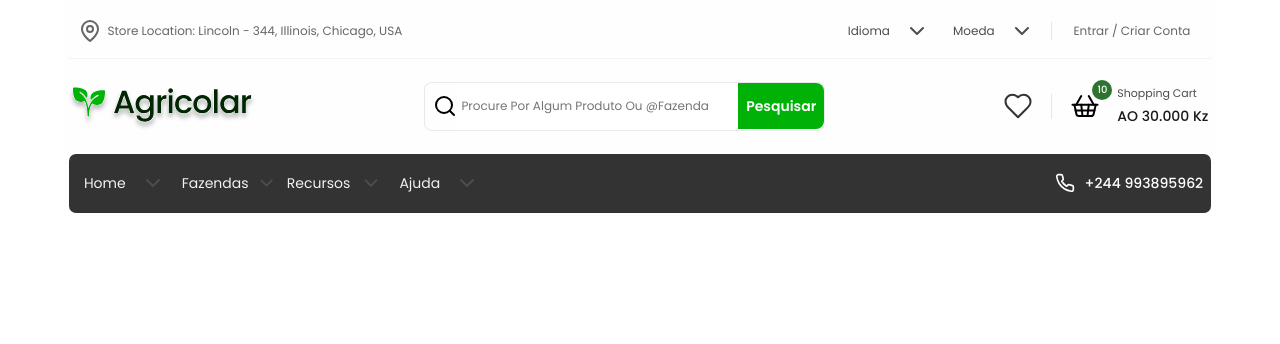
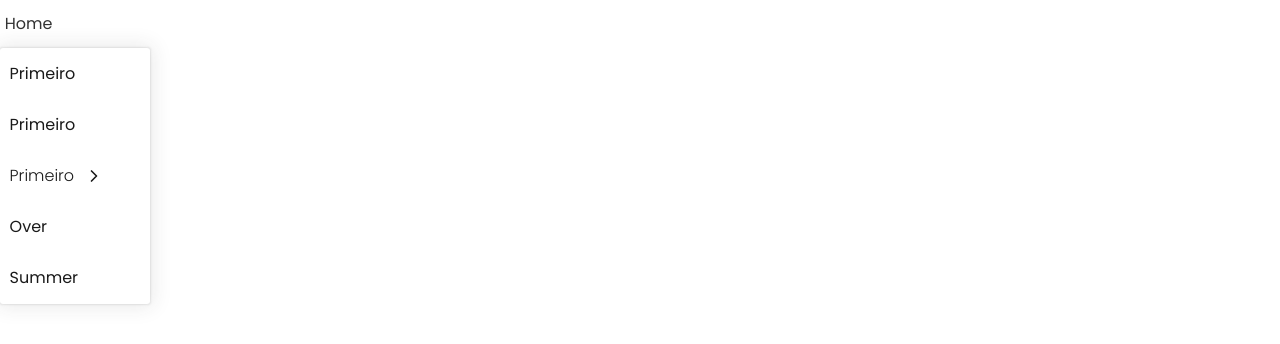
Before and after one commit to delciocapolo/agricolar, a React (Vite) app: page / in a window 1280 px wide. Shown: the top 344 px of the page. Built offline with nearby package versions, Linux system fonts and the light colour scheme.

Commit message:
improving the MultiMenu

```diff
--- a/package.json
+++ b/package.json
@@ -30,6 +30,7 @@
     "zod": "^3.22.4"
   },
   "devDependencies": {
+    "@emotion/babel-plugin": "^11.11.0",
     "@types/lodash": "^4",
     "@types/react": "^18.2.43",
     "@types/react-dom": "^18.2.17",
--- a/src/App.tsx
+++ b/src/App.tsx
@@ -1,5 +1,6 @@
 // import { MenuToggle } from "./components/main-components/MenuToggle/MenuToggle";
-import Menu from "./components/main-components/Navigation/Menu";
+import { MultiMenu } from "./components/main-components/MenuToggle/MenuToggle";
+// import Menu from "./components/main-components/Navigation/Menu";
 // import { IMediaCard } from "./components/main-components/TeamCard/interfaces/interface";
 
 const App = () => {
@@ -24,7 +25,7 @@ const App = () => {
 
   return (
     <>
-      <Menu />
+      <MultiMenu />
     </>
   );
 };
--- a/src/components/main-components/MenuToggle/MenuToggle.tsx
+++ b/src/components/main-components/MenuToggle/MenuToggle.tsx
@@ -129,3 +129,155 @@ export const MenuToggle: FC<IMenuToggle> = ({ title = 'Menu', items }) => {
         </MenuToggleContainer>
     )
 };
+
+export const MultiMenu = () => {
+    const MenuBar = styled['div']`
+        // background-color: #333;
+        width: fit-content;
+        // min-width: 65px;
+        // min-height: 35px;
+    `;
+    const List = styled['ul']`
+        list-style: none;
+    `;
+    const Item = styled['li']`
+        // padding: 10px 30px;
+        position: relative;
+
+        & > a {
+            padding: 0 0.3rem;
+            display: block;
+            line-height: 3;
+            color: #333;
+            text-decoration: none;
+        }
+
+        &:hover > .dropdown-menu {
+            display: block;
+        }
+
+        &:hover > .dropdown-menu > ul > li {
+            width: 150px;
+            padding: 0 0.5rem;
+        }
+        &:hover > .dropdown-menu > ul > li > a {
+            display: block;
+            line-height: 3;
+            padding: 0.1rem;
+        }
+    `;
+
+    const LinkItem = styled['a']`
+        font: var(--Body-Medium-400);
+    `;
+
+    const DropdownMenu = styled['div']`
+        display: none;
+        position: absolute;
+        left: 0;
+        top: 100%;
+        border-radius: 3px;
+        box-shadow: var(--box-shadow-double-face);
+
+        & > ul {
+            display: block;
+        }
+
+        & > ul > li > a {
+            color: var(--Gray-900);
+            font: var(--Body-Medium-400);
+        }
+
+        & > ul > li:hover > .dropdown-submenu {
+            display: block;
+        }
+    `;
+
+    const DropdownSubMenu = styled['div']`
+        display: none;
+        height: 100%;
+        position: absolute;
+
+        // bottom: 0;
+        top: 0;
+        left: 100%;
+        border-radius: 0 var(--border-radius) var(--border-radius) 0;
+
+        & > ul {
+            // height: 100%;
+            min-width: 165px;
+            padding: 0.2rem;
+        }
+
+        & > ul > li > a {
+            width: 100%;
+            color: var(--Gray-900);
+            display: block;
+            line-height: 3;
+            font-size: 1rem;
+            padding: 0 0.5rem;
+        }
+    `;
+
+    const iconConfigs = {
+        size: 20
+    };
+    const SpanFlex = styled['span']`
+        justify-content: flex-start;
+        color: var(--Gray-900);
+    `;
+
+    return (
+        <MenuBar className="d-flex">
+            <List className="d-flex">
+                <Item className="item-menu">
+                    <LinkItem href="#">Home</LinkItem>
+                    <DropdownMenu className="dropdown-menu">
+                        <ul>
+                            <li><a href="#">Primeiro</a></li>
+                            <li><a href="#">Primeiro</a></li>
+                            <li>
+                                <a>
+                                    <SpanFlex className="d-flex">
+                                        Primeiro
+                                        <ChevronRight {...iconConfigs} />
+                                    </SpanFlex>
+                                </a>
+                                <DropdownSubMenu className="dropdown-submenu">
+                                    <ul>
+                                        <li><a href="#">Items</a></li>
+                                        <li><a href="#">Items</a></li>
+                                        <li><a href="#">Items</a></li>
+                                        <li><a href="#">Items</a></li>
+                                    </ul>
+                                </DropdownSubMenu>
+                            </li>
+                            <li>
+                                <a>Over</a>
+                                <DropdownSubMenu className="dropdown-submenu">
+                                    <ul>
+                                        <li><a href="#">items problems</a></li>
+                                        <li><a href="#">items problems</a></li>
+                                        <li><a href="#">items problems</a></li>
+                                        <li><a href="#">items problems</a></li>
+                                    </ul>
+                                </DropdownSubMenu>
+                            </li>
+                            <li>
+                                <a>Summer</a>
+                                <DropdownSubMenu className="dropdown-submenu">
+                                    <ul>
+                                        <li><a href="#">sale</a></li>
+                                        <li><a href="#">sale</a></li>
+                                        <li><a href="#">sale</a></li>
+                                        <li><a href="#">sale</a></li>
+                                    </ul>
+                                </DropdownSubMenu>
+                            </li>
+                        </ul>
+                    </DropdownMenu>
+                </Item>
+            </List>
+        </MenuBar>
+    )
+}
--- a/src/components/main-components/Navigation/InternalComponents/NavLinks.tsx
+++ b/src/components/main-components/Navigation/InternalComponents/NavLinks.tsx
@@ -86,12 +86,12 @@ const NavLink = () => {
             subitems: [
                 {
                     type: 'link',
-                    text: 'Bovinas',
+                    text: 'Leiteiras',
                     url: 'https://agricolar.com/fazendas'
                 },
                 {
                     type: 'link',
-                    text: 'Veganas',
+                    text: 'Fully',
                     url: 'https://agricolar.com/s'
                 },
             ]
```
Also changed, not shown: public/style/main.css (line endings or trailing spaces), 1 other file (tests, documents, lock files or other folders).
